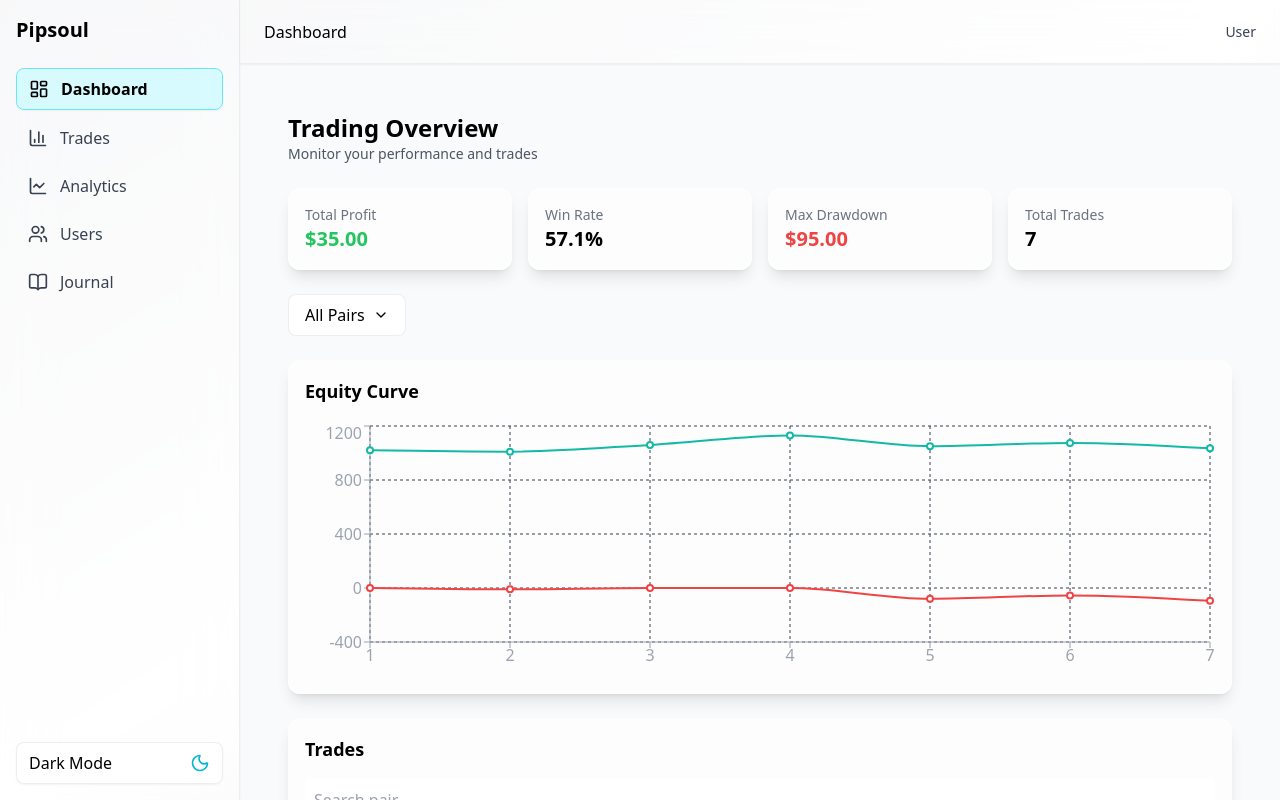
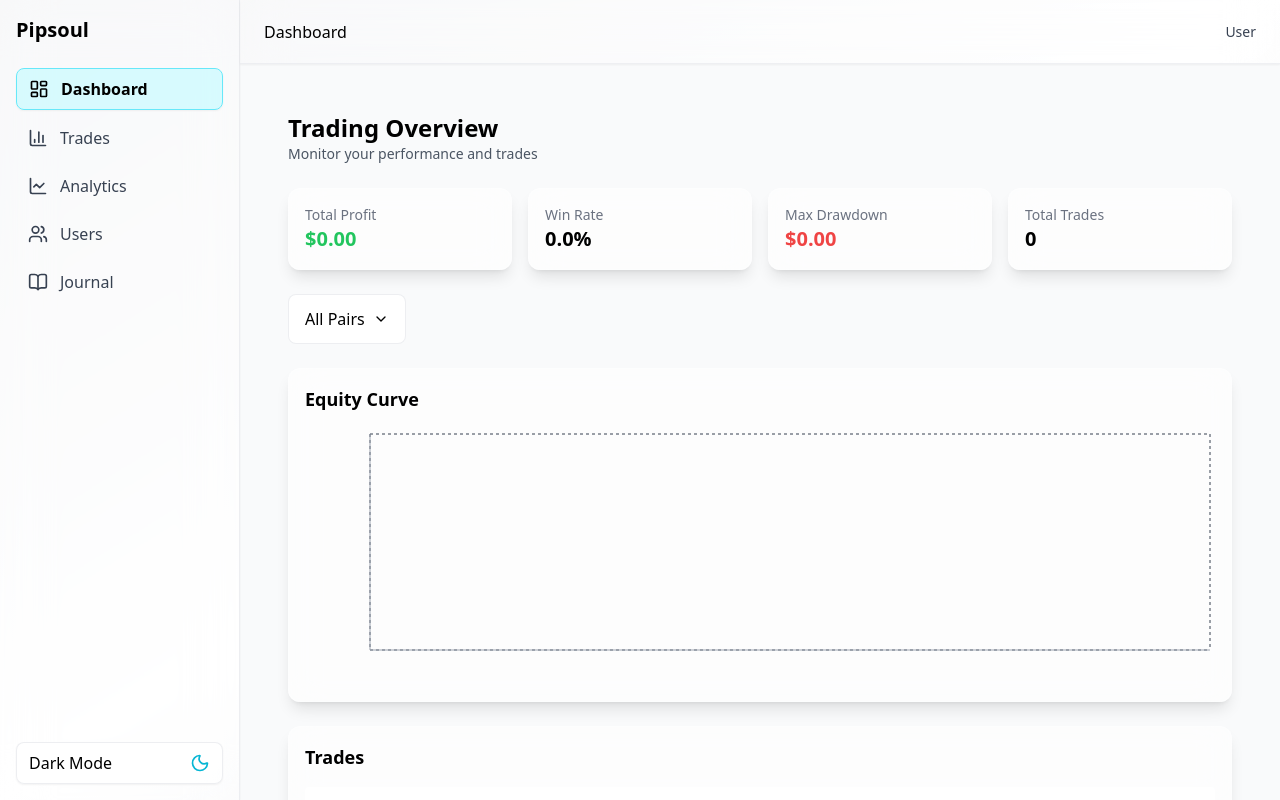
Before and after one commit to MyStack001/pipsoul-dashboard, a Next.js app: page /dashboard in a window 1280 px wide. Built offline with nearby package versions, Linux system fonts and the light colour scheme.

Commit message:
Fix dashboard dropdown + dynamic pairs + UI improvements

```diff
--- a/src/app/dashboard/page.tsx
+++ b/src/app/dashboard/page.tsx
@@ -1,10 +1,20 @@
 "use client";
 
 import { useState, useRef, useEffect } from "react";
-import EquityChart from "@/components/charts/EquityChart";
-import TradesTable from "@/components/table/TradesTable";
+import dynamic from "next/dynamic";
 import KPI from "@/components/KPI";
 import { ChevronDown } from "lucide-react";
+
+// safer dynamic imports
+const EquityChart = dynamic(
+  () => import("@/components/charts/EquityChart"),
+  { ssr: false }
+);
+
+const TradesTable = dynamic(
+  () => import("@/components/table/TradesTable"),
+  { ssr: false }
+);
 
 export default function DashboardPage() {
   const [pair, setPair] = useState("ALL");
@@ -19,13 +29,18 @@ export default function DashboardPage() {
     maxDrawdown: 0,
   });
 
-  // ✅ LOAD TRADES FROM LOCALSTORAGE (NEW)
+  // ✅ DYNAMIC PAIRS (NEW FIX)
+  const [pairs, setPairs] = useState<string[]>(["ALL"]);
+
+  // LOAD TRADES + STATS + PAIRS
   useEffect(() => {
     const stored = localStorage.getItem("trades");
 
-    if (stored) {
+    if (!stored) return;
+
     const parsed = JSON.parse(stored);
 
+    // stats
     const totalProfit = parsed.reduce(
       (sum: number, t: any) => sum + Number(t.profit),
       0
@@ -37,16 +52,20 @@ export default function DashboardPage() {
 
     setStats({
       totalProfit,
-        winRate: parsed.length
-          ? (wins / parsed.length) * 100
-          : 0,
+      winRate: parsed.length ? (wins / parsed.length) * 100 : 0,
       totalTrades: parsed.length,
       maxDrawdown: 0,
     });
-    }
+
+    // ✅ UNIQUE PAIRS (NEW FIX)
+    const uniquePairs = Array.from(
+      new Set(parsed.map((t: any) => t.pair))
+    );
+
+    setPairs(["ALL", ...uniquePairs]);
   }, []);
 
-  // ✅ CLOSE DROPDOWN OUTSIDE CLICK
+  // CLOSE DROPDOWN OUTSIDE CLICK
   useEffect(() => {
     const handleClickOutside = (event: MouseEvent) => {
       if (
@@ -62,8 +81,6 @@ export default function DashboardPage() {
       document.removeEventListener("mousedown", handleClickOutside);
   }, []);
 
-  const pairs = ["ALL", "GBPJPY", "EURUSD", "XAUUSD"];
-
   return (
     <div className="p-6 space-y-6">
 
@@ -77,7 +94,6 @@ export default function DashboardPage() {
         </p>
       </div>
 
-      {/* KPI */}
       <KPI stats={stats} />
 
       {/* FILTER DROPDOWN */}
@@ -86,14 +102,17 @@ export default function DashboardPage() {
         <button
           onClick={() => setOpen(!open)}
           className="
-            flex items-center gap-2 px-4 py-2 rounded-lg
-            bg-white dark:bg-gray-900
+            flex items-center justify-between gap-2
+            px-4 py-3 rounded-lg
+            bg-white dark:bg-[#111827]
             border border-gray-200/70 dark:border-white/10
             text-black dark:text-white
             hover:shadow-sm transition-all
           "
         >
+          <span className="font-medium">
             {pair === "ALL" ? "All Pairs" : pair}
+          </span>
 
           <ChevronDown
             className={`w-4 h-4 transition-transform duration-300 ${
@@ -105,7 +124,7 @@ export default function DashboardPage() {
         <div
           className={`
             absolute mt-2 w-full z-50
-            bg-white dark:bg-gray-900
+            bg-white dark:bg-[#111827]
             border border-gray-200/70 dark:border-white/10
             rounded-lg shadow-lg overflow-hidden
             transition-all duration-200 origin-top
@@ -124,11 +143,9 @@ export default function DashboardPage() {
                 setOpen(false);
               }}
               className="
-                px-4 py-2 cursor-pointer
+                px-4 py-3 cursor-pointer transition
                 text-black dark:text-white
                 hover:bg-cyan-50 dark:hover:bg-white/10
-                hover:text-black dark:hover:text-white
-                transition
               "
             >
               {p === "ALL" ? "All Pairs" : p}
--- a/src/app/trades/page.tsx
+++ b/src/app/trades/page.tsx
@@ -2,45 +2,52 @@
 
 import { useState, useRef, useEffect } from "react";
 import { ChevronDown } from "lucide-react";
-
-type Trade = {
-  pair: string;
-  entry: string;
-  exit: string;
-  lot: string;
-  profit: string;
-  date: string;
-  bias: "BUY" | "SELL";
-};
+import { Trade } from "@/types/trade";
 
 export default function TradesPage() {
 
-  const [form, setForm] = useState<Trade>({
+  // ✅ FORM STATE
+  const [form, setForm] = useState({
     pair: "",
     entry: "",
     exit: "",
     lot: "",
     profit: "",
     date: "",
-    bias: "BUY",
+    bias: "BUY" as "BUY" | "SELL",
   });
 
-  const [trades, setTrades] = useState<Trade[]>([
-    {
-      pair: "GBPJPY",
-      entry: "198.200",
-      exit: "199.100",
-      lot: "0.10",
-      profit: "+120",
-      date: "2026-05-09",
-      bias: "BUY",
-    },
-  ]);
+  // ✅ TRADES STATE
+  const [trades, setTrades] = useState<Trade[]>([]);
 
-  // ✅ CUSTOM DROPDOWN STATE
+  // ✅ EDIT MODE
+  const [editingId, setEditingId] = useState<number | null>(null);
+
+  // ✅ CUSTOM DROPDOWN
   const [biasOpen, setBiasOpen] = useState(false);
 
   const biasDropdownRef = useRef<HTMLDivElement>(null);
+
+  // ✅ LOAD SAVED TRADES
+  useEffect(() => {
+
+    const savedTrades = localStorage.getItem("trades");
+
+    if (savedTrades) {
+      setTrades(JSON.parse(savedTrades));
+    }
+
+  }, []);
+
+  // ✅ AUTO SAVE TRADES
+  useEffect(() => {
+
+    localStorage.setItem(
+      "trades",
+      JSON.stringify(trades)
+    );
+
+  }, [trades]);
 
   // ✅ CLOSE DROPDOWN OUTSIDE CLICK
   useEffect(() => {
@@ -70,13 +77,15 @@ export default function TradesPage() {
   const handleChange = (
     e: React.ChangeEvent<HTMLInputElement>
   ) => {
+
     setForm({
       ...form,
       [e.target.name]: e.target.value,
     });
+
   };
 
-  // ✅ ADD TRADE
+  // ✅ ADD / UPDATE TRADE
   const handleAddTrade = () => {
 
     if (
@@ -90,8 +99,38 @@ export default function TradesPage() {
       return;
     }
 
-    setTrades([form, ...trades]);
+    const newTrade: Trade = {
+      id: editingId || Date.now(),
+      pair: form.pair,
+      entry: Number(form.entry),
+      exit: Number(form.exit),
+      lot: Number(form.lot),
+      profit: Number(form.profit),
+      date: form.date,
+      bias: form.bias,
+    };
 
+    // ✅ UPDATE EXISTING TRADE
+    if (editingId) {
+
+      const updatedTrades = trades.map((trade) =>
+        trade.id === editingId
+          ? newTrade
+          : trade
+      );
+
+      setTrades(updatedTrades);
+
+      setEditingId(null);
+
+    } else {
+
+      // ✅ ADD NEW TRADE
+      setTrades([newTrade, ...trades]);
+
+    }
+
+    // ✅ RESET FORM
     setForm({
       pair: "",
       entry: "",
@@ -137,7 +176,7 @@ export default function TradesPage() {
       ">
 
         <h2 className="text-lg font-medium mb-4 text-black dark:text-white">
-          Add New Trade
+          {editingId ? "Edit Trade" : "Add New Trade"}
         </h2>
 
         <div className="grid grid-cols-1 md:grid-cols-2 lg:grid-cols-3 gap-4">
@@ -196,7 +235,7 @@ export default function TradesPage() {
             className={`${inputStyles} dark:[color-scheme:dark]`}
           />
 
-          {/* ✅ CUSTOM BUY / SELL DROPDOWN */}
+          {/* BUY / SELL DROPDOWN */}
           <div ref={biasDropdownRef} className="relative">
 
             <button
@@ -248,12 +287,14 @@ export default function TradesPage() {
                 <div
                   key={bias}
                   onClick={() => {
+
                     setForm({
                       ...form,
                       bias: bias as "BUY" | "SELL",
                     });
 
                     setBiasOpen(false);
+
                   }}
                   className={`
                     px-4 py-3 cursor-pointer transition
@@ -287,7 +328,7 @@ export default function TradesPage() {
             hover:shadow-lg
           "
         >
-          Add Trade
+          {editingId ? "Update Trade" : "Add Trade"}
         </button>
 
       </div>
@@ -298,7 +339,7 @@ export default function TradesPage() {
         bg-white/60 dark:bg-white/5
         backdrop-blur-xl
         border border-gray-200/70 dark:border-white/10
-        shadow-sm
+        shadow-sm overflow-x-auto
       ">
 
         <table className="w-full">
@@ -306,22 +347,47 @@ export default function TradesPage() {
           <thead className="bg-gray-100/70 dark:bg-white/10 text-left">
 
             <tr>
-              <th className="px-6 py-4 text-black dark:text-white">Pair</th>
-              <th className="px-6 py-4 text-black dark:text-white">Bias</th>
-              <th className="px-6 py-4 text-black dark:text-white">Entry</th>
-              <th className="px-6 py-4 text-black dark:text-white">Exit</th>
-              <th className="px-6 py-4 text-black dark:text-white">Lot</th>
-              <th className="px-6 py-4 text-black dark:text-white">Profit</th>
-              <th className="px-6 py-4 text-black dark:text-white">Date</th>
+              <th className="px-6 py-4 text-black dark:text-white">
+                Pair
+              </th>
+
+              <th className="px-6 py-4 text-black dark:text-white">
+                Bias
+              </th>
+
+              <th className="px-6 py-4 text-black dark:text-white">
+                Entry
+              </th>
+
+              <th className="px-6 py-4 text-black dark:text-white">
+                Exit
+              </th>
+
+              <th className="px-6 py-4 text-black dark:text-white">
+                Lot
+              </th>
+
+              <th className="px-6 py-4 text-black dark:text-white">
+                Profit
+              </th>
+
+              <th className="px-6 py-4 text-black dark:text-white">
+                Date
+              </th>
+
+              <th className="px-6 py-4 text-black dark:text-white">
+                Actions
+              </th>
             </tr>
 
           </thead>
 
           <tbody>
 
-            {trades.map((trade, index) => (
+            {trades.map((trade) => (
+
               <tr
-                key={index}
+                key={trade.id}
                 className="border-t border-gray-200/50 dark:border-white/10"
               >
 
@@ -329,11 +395,13 @@ export default function TradesPage() {
                   {trade.pair}
                 </td>
 
-                <td className={`px-6 py-4 font-semibold ${
-                  trade.bias === "BUY"
-                    ? "text-green-500"
-                    : "text-red-500"
-                }`}>
+                <td
+                  className={`px-6 py-4 font-semibold ${
+                    trade.bias === "BUY"
+                      ? "text-green-500"
+                      : "text-red-500"
+                  }`}
+                >
                   {trade.bias}
                 </td>
 
@@ -349,7 +417,13 @@ export default function TradesPage() {
                   {trade.lot}
                 </td>
 
-                <td className="px-6 py-4 text-green-500">
+                <td
+                  className={`px-6 py-4 font-semibold ${
+                    trade.profit >= 0
+                      ? "text-green-500"
+                      : "text-red-500"
+                  }`}
+                >
                   ${trade.profit}
                 </td>
 
@@ -357,7 +431,61 @@ export default function TradesPage() {
                   {trade.date}
                 </td>
 
+                <td className="px-6 py-4 flex gap-2">
+
+                  {/* EDIT */}
+                  <button
+                    onClick={() => {
+
+                      setForm({
+                        pair: trade.pair,
+                        entry: String(trade.entry),
+                        exit: String(trade.exit),
+                        lot: String(trade.lot),
+                        profit: String(trade.profit),
+                        date: trade.date,
+                        bias: trade.bias,
+                      });
+
+                      setEditingId(trade.id);
+
+                    }}
+                    className="
+                      px-3 py-1 rounded-lg
+                      bg-cyan-500 hover:bg-cyan-600
+                      text-white text-sm
+                      transition
+                    "
+                  >
+                    Edit
+                  </button>
+
+                  {/* DELETE */}
+                  <button
+                    onClick={() => {
+
+                      const filteredTrades =
+                        trades.filter(
+                          (t) => t.id !== trade.id
+                        );
+
+                      setTrades(filteredTrades);
+
+                    }}
+                    className="
+                      px-3 py-1 rounded-lg
+                      bg-red-500 hover:bg-red-600
+                      text-white text-sm
+                      transition
+                    "
+                  >
+                    Delete
+                  </button>
+
+                </td>
+
               </tr>
+
             ))}
 
           </tbody>
--- a/src/components/charts/EquityChart.tsx
+++ b/src/components/charts/EquityChart.tsx
@@ -12,7 +12,12 @@ import {
   ResponsiveContainer,
 } from "recharts";
 
-import { trades } from "@/data/trades";
+const getTrades = () => {
+  if (typeof window === "undefined") return [];
+
+  const stored = localStorage.getItem("trades");
+  return stored ? JSON.parse(stored) : [];
+};
 
 type EquityChartProps = {
   pair: string;
@@ -27,11 +32,12 @@ type EquityChartProps = {
 export default function EquityChart({ pair, onStats }: EquityChartProps) {
   // ✅ FILTERED DATA (memoized for stability)
   const filteredTrades = useMemo(() => {
-    return pair === "ALL"
-      ? trades
-      : trades.filter((t) => t.pair === pair);
-  }, [pair]);
+  const trades = getTrades();
 
+  return pair === "ALL"
+    ? trades
+    : trades.filter((t) => t.pair === pair);
+}, [pair]);
   // ✅ EQUITY CURVE
   const equityData = useMemo(() => {
     let running = 1000;
--- a/src/data/trades.ts
+++ /dev/null
@@ -1,83 +0,0 @@
-export type Trade = {
-  id: number;
-  pair: string;
-  entry: number;
-  exit: number;
-  lot: number;
-  profit: number;
-  date: string;
-  bias: "BUY" | "SELL";
-};
-
-export const trades: Trade[] = [
-  {
-    id: 1,
-    pair: "XAUUSD",
-    entry: 2000,
-    exit: 2020,
-    lot: 0.1,
-    profit: 20,
-    date: "2026-05-09",
-    bias: "BUY",
-  },
-  {
-    id: 2,
-    pair: "XAUUSD",
-    entry: 2020,
-    exit: 2010,
-    lot: 0.2,
-    profit: -10,
-    date: "2026-05-11",
-    bias: "SELL",
-  },
-  {
-    id: 3,
-    pair: "EURUSD",
-    entry: 1.085,
-    exit: 1.09,
-    lot: 0.1,
-    profit: 50,
-    date: "2026-05-12",
-    bias: "BUY",
-  },
-  {
-    id: 4,
-    pair: "GBPJPY",
-    entry: 190.5,
-    exit: 191.2,
-    lot: 0.15,
-    profit: 70,
-    date: "2026-05-15",
-    bias: "BUY",
-  },
-  {
-    id: 5,
-    pair: "EURUSD",
-    entry: 1.09,
-    exit: 1.082,
-    lot: 0.1,
-    profit: -80,
-    date: "2026-05-17",
-    bias: "SELL",
-  },
-  {
-    id: 6,
-    pair: "XAUUSD",
-    entry: 2010,
-    exit: 2035,
-    lot: 0.1,
-    profit: 25,
-    date: "2026-05-20",
-    bias: "BUY",
-  },
-  {
-    id: 7,
-    pair: "GBPJPY",
-    entry: 191.2,
-    exit: 190.8,
-    lot: 0.2,
-    profit: -40,
-    date: "2026-05-22",
-    bias: "SELL",
-  },
-];
```
Also changed, not shown: src/components/table/TradesTable.tsx (+200 -42 lines), src/types/trade.ts (added). Lines whose indentation alone changed are shown as unchanged.
